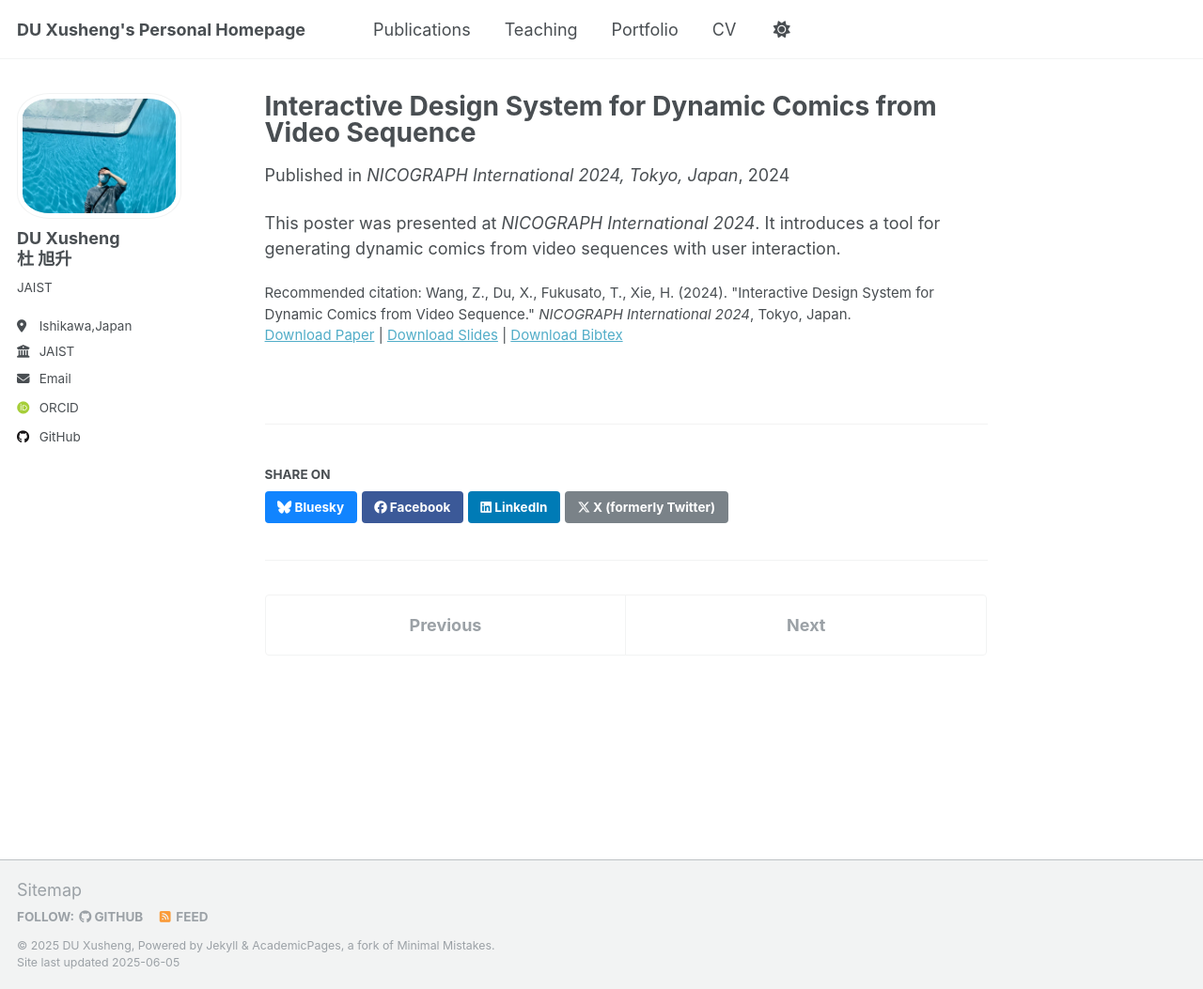
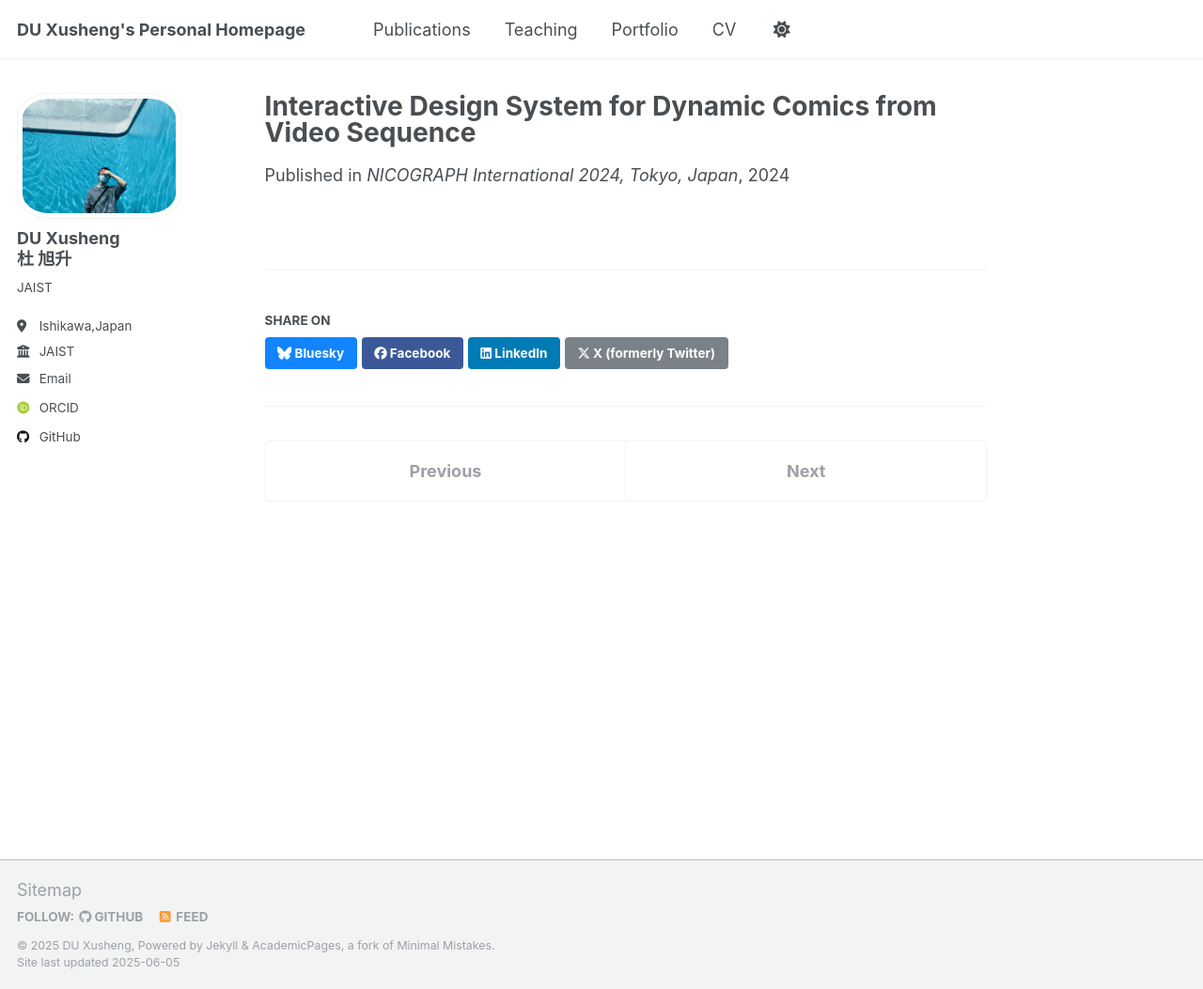
Before and after one commit to ToKyokushou/ToKyokushou.github.io, a Jekyll site: the page built from _publications/2024-06-dynamic-comics-interface.md, in a window 1280 px wide and 1053 px high. Shown: the whole window at 94% size. Built offline with Jekyll 4.4.1, drawn with Linux system fonts in a browser that asks for light colours; some web fonts are replaced.

Commit message:
Update 2024-06-dynamic-comics-interface.md

```diff
--- a/_publications/2024-06-dynamic-comics-interface.md
+++ b/_publications/2024-06-dynamic-comics-interface.md
@@ -6,9 +6,4 @@ permalink: /publication/2024-06-dynamic-comics-interface
 excerpt: 'A poster presenting an interactive tool for generating dynamic comics from video sequences.'
 date: 2024-06-01
 venue: 'NICOGRAPH International 2024, Tokyo, Japan'
-slidesurl: ''
-paperurl: ''
-bibtexurl: ''
-citation: 'Wang, Z., Du, X., Fukusato, T., Xie, H. (2024). &quot;Interactive Design System for Dynamic Comics from Video Sequence.&quot; <i>NICOGRAPH International 2024</i>, Tokyo, Japan.'
 ---
-This poster was presented at <i>NICOGRAPH International 2024</i>. It introduces a tool for generating dynamic comics from video sequences with user interaction.
```
